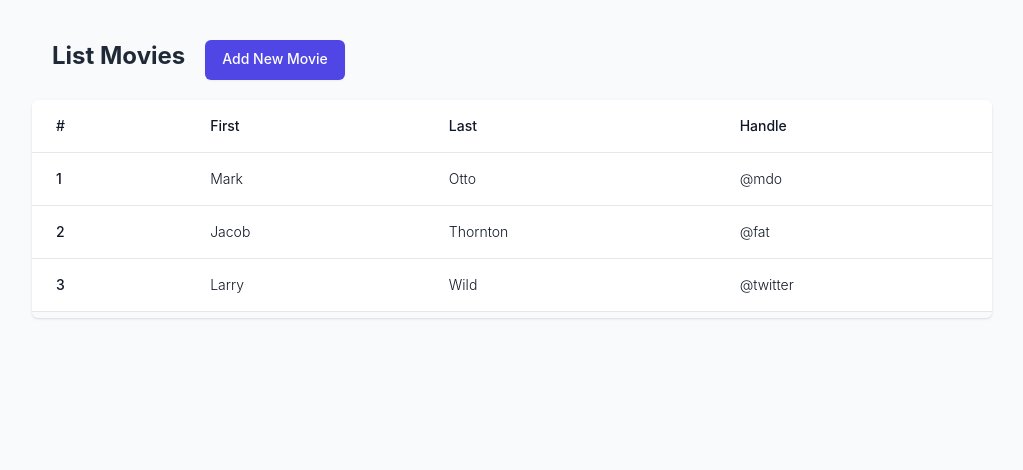
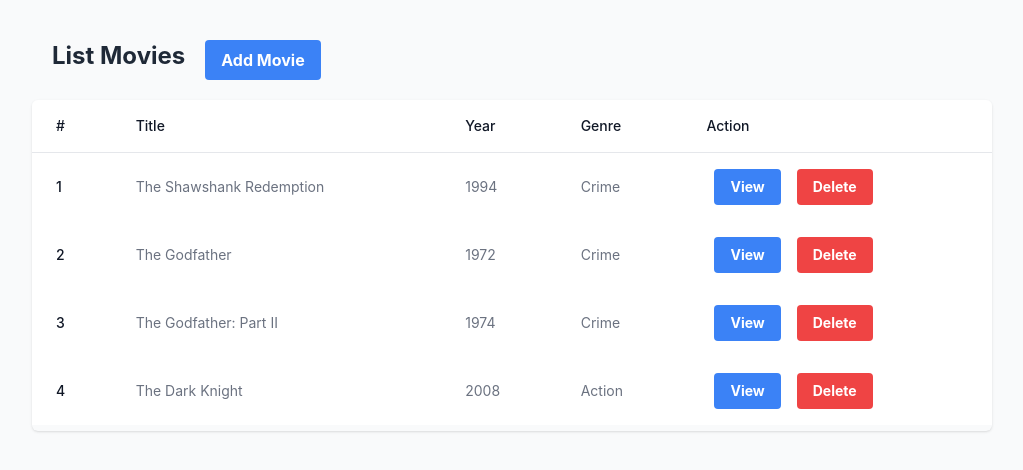
Before and after one commit to sanukhandev/difx-test, a React (Create React App) app in the folder frontend-react/: page /film in a window 1280 px wide. Shown: the top 470 px of the page, without its empty margins (128-1151 px from the left). Built offline with nearby package versions, Linux system fonts and the light colour scheme.

Commit message:
List movies layout

```diff
--- a/frontend-react/src/pages/listMovies.js
+++ b/frontend-react/src/pages/listMovies.js
@@ -35,8 +35,10 @@ const ListMovies = ({ movies, onDeleteMovie }) => {
                 <div className="mt-5 md:mt-0 md:col-span-2">
                     <div className="flex flex-wrap">
                         <h1 className="text-2xl font-bold text-gray-800 mx-5 my-5">List Movies</h1>
-                        <Link to="/addMovie" className="h-10 my-5 inline-flex justify-center py-2 px-4 border border-transparent shadow-sm text-sm font-medium rounded-md text-white bg-indigo-600 hover:bg-indigo-700 focus:outline-none focus:ring-2 focus:ring-offset-2 focus:ring-indigo-500">
-                            Add New Movie
+                        <Link to="/addMovie">
+                            <button className="bg-blue-500 hover:bg-blue-700 text-white font-bold py-2 px-4 rounded my-5">
+                                Add Movie
+                            </button>
                         </Link>
                     </div>
                     <div className="shadow sm:rounded-md sm:overflow-hidden">
@@ -51,53 +53,46 @@ const ListMovies = ({ movies, onDeleteMovie }) => {
                                                         #
                                                     </th>
                                                     <th scope="col" class="text-sm font-medium text-gray-900 px-6 py-4 text-left">
-                                                        First
+                                                        Title
                                                     </th>
                                                     <th scope="col" class="text-sm font-medium text-gray-900 px-6 py-4 text-left">
-                                                        Last
+                                                        Year
                                                     </th>
                                                     <th scope="col" class="text-sm font-medium text-gray-900 px-6 py-4 text-left">
-                                                        Handle
+                                                        Genre
+                                                    </th>
+                                                    <th scope="col" class="text-sm font-medium text-gray-900 px-6 py-4 text-left">
+                                                        Action
                                                     </th>
                                                 </tr>
                                             </thead>
                                             <tbody>
-                                                <tr class="bg-white border-b transition duration-300 ease-in-out hover:bg-gray-100">
-                                                    <td class="px-6 py-4 whitespace-nowrap text-sm font-medium text-gray-900">1</td>
-                                                    <td class="text-sm text-gray-900 font-light px-6 py-4 whitespace-nowrap">
-                                                        Mark
-                                                    </td>
-                                                    <td class="text-sm text-gray-900 font-light px-6 py-4 whitespace-nowrap">
-                                                        Otto
-                                                    </td>
-                                                    <td class="text-sm text-gray-900 font-light px-6 py-4 whitespace-nowrap">
-                                                        @mdo
-                                                    </td>
-                                                </tr>
-                                                <tr class="bg-white border-b transition duration-300 ease-in-out hover:bg-gray-100">
-                                                    <td class="px-6 py-4 whitespace-nowrap text-sm font-medium text-gray-900">2</td>
-                                                    <td class="text-sm text-gray-900 font-light px-6 py-4 whitespace-nowrap">
-                                                        Jacob
-                                                    </td>
-                                                    <td class="text-sm text-gray-900 font-light px-6 py-4 whitespace-nowrap">
-                                                        Thornton
-                                                    </td>
-                                                    <td class="text-sm text-gray-900 font-light px-6 py-4 whitespace-nowrap">
-                                                        @fat
-                                                    </td>
-                                                </tr>
-                                                <tr class="bg-white border-b transition duration-300 ease-in-out hover:bg-gray-100">
-                                                    <td class="px-6 py-4 whitespace-nowrap text-sm font-medium text-gray-900">3</td>
-                                                    <td class="text-sm text-gray-900 font-light px-6 py-4 whitespace-nowrap">
-                                                        Larry
-                                                    </td>
-                                                    <td class="text-sm text-gray-900 font-light px-6 py-4 whitespace-nowrap">
-                                                        Wild
-                                                    </td>
-                                                    <td class="text-sm text-gray-900 font-light px-6 py-4 whitespace-nowrap">
-                                                        @twitter
-                                                    </td>
-                                                </tr>
+                                                {movies.map((movie, index) => (
+                                                    <tr class="bg-white" key={movie.id}>
+                                                        <td class="px-6 py-4 whitespace-no-wrap text-sm leading-5 font-medium text-gray-900">
+                                                            {index + 1}
+                                                        </td>
+                                                        <td class="px-6 py-4 whitespace-no-wrap text-sm leading-5 text-gray-500">
+                                                            {movie.title}
+                                                        </td>
+                                                        <td class="px-6 py-4 whitespace-no-wrap text-sm leading-5 text-gray-500">
+                                                            {movie.year}
+                                                        </td>
+                                                        <td class="px-6 py-4 whitespace-no-wrap text-sm leading-5 text-gray-500">
+                                                            {movie.genre}
+                                                        </td>
+                                                        <td class="px-6 py-4 whitespace-no-wrap text-sm leading-5 text-gray-500">
+                                                            <Link to={`/editMovie/${movie.id}`} className="h-10 my">
+                                                                <button className="bg-blue-500 hover:bg-blue-700 text-white font-bold py-2 px-4 rounded mx-2">
+                                                                    View
+                                                                </button>
+                                                            </Link>
+                                                            <button className="bg-red-500 hover:bg-red-700 text-white font-bold py-2 px-4 rounded mx-2" onClick={() => onDeleteMovie(movie.id)}>
+                                                                Delete
+                                                            </button>
+                                                        </td>
+                                                    </tr>
+                                                ))}
                                             </tbody>
                                         </table>
                                     </div>
```
